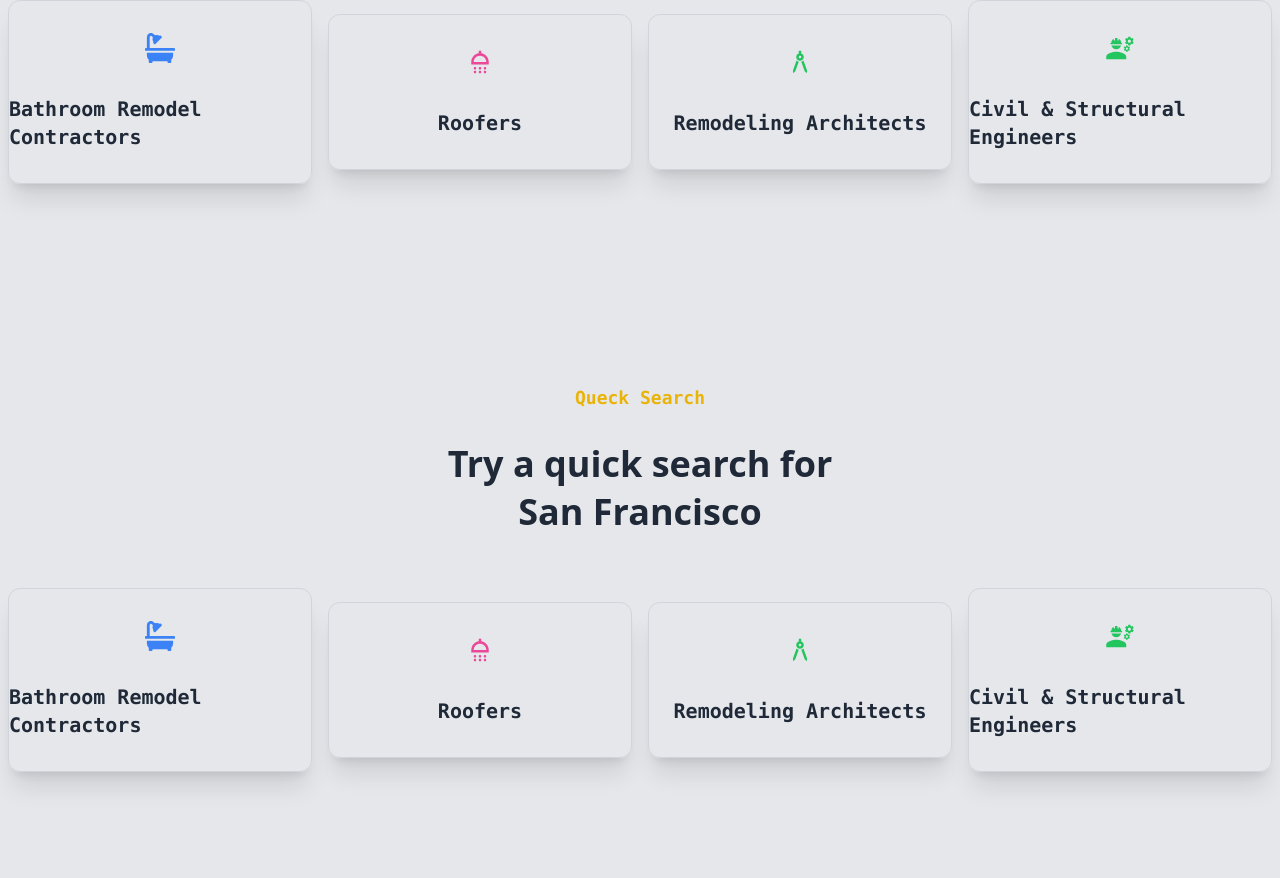
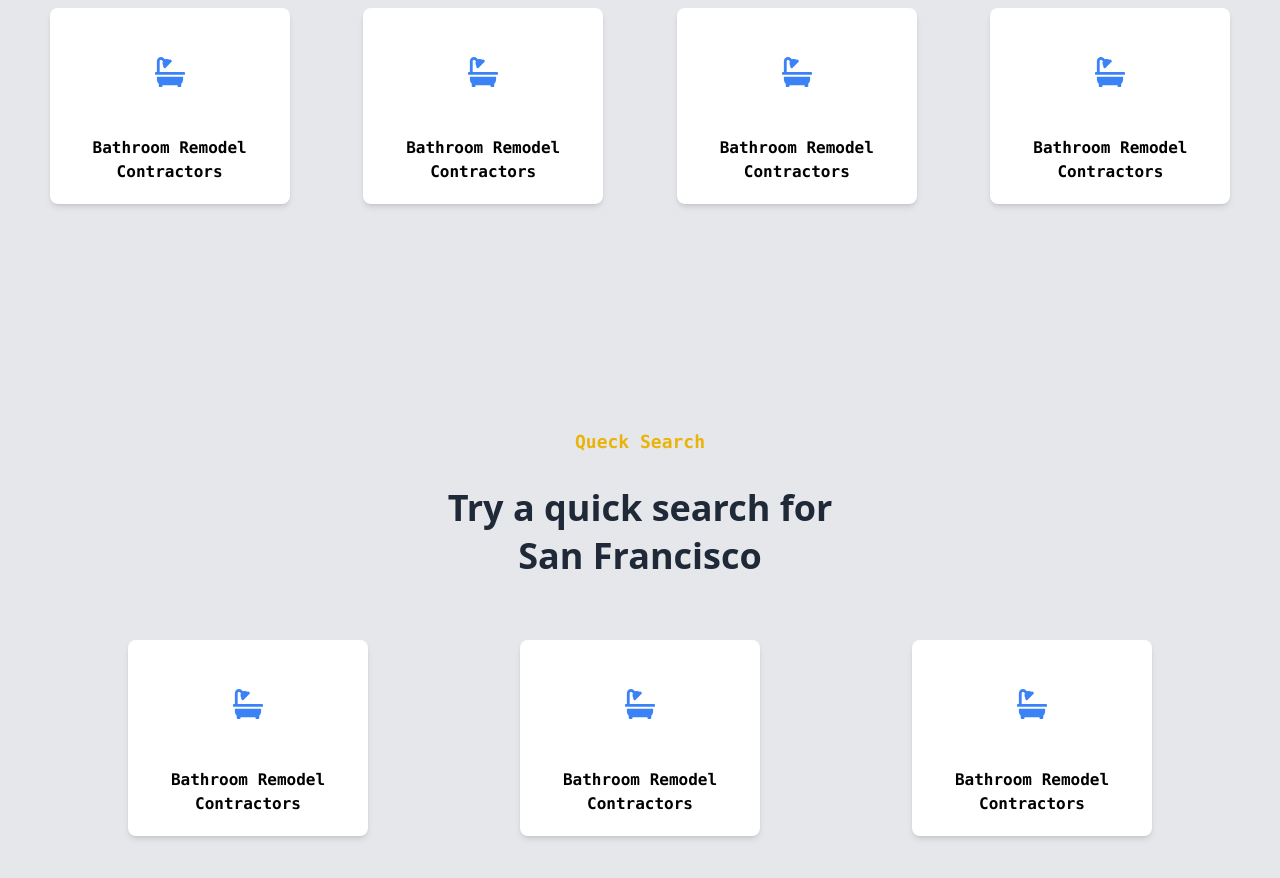
Before and after one commit to prashant5025/tailwind, a React (Create React App) app: page / in a window 1280 px wide. Shown: the part 1640-2518 px from the top of the page. Built offline with nearby package versions, Linux system fonts and the light colour scheme.

Commit message:
card done

```diff
--- a/src/App.js
+++ b/src/App.js
@@ -1,9 +1,9 @@
 import Navbar from './components/Navbar';
 import Hero from './components/Hero';
 import About from './components/About';
-function App() {
 
 
+function App() {
   return (
     <div className='App'>
       <Navbar />
--- a/src/components/About.jsx
+++ b/src/components/About.jsx
@@ -5,7 +5,7 @@ import {FaBath} from 'react-icons/fa'
 const About = () => {
   return (
     <>
-        <div className=' flex  flex-col w-full h-[1240px] bg-gray-200'>
+        <div className='flex flex-col w-full h-[1240px] bg-gray-200'>
           <div className='mt-[100px] mb-8 '>
             <h6 className='font-mono text-lg font-bold text-yellow-500 text-center'>Queck Search</h6>
           </div>
@@ -14,7 +14,40 @@ const About = () => {
             <h1 className='text-4xl text-gray-800 font-sans font-bold my-2 font-mono'>San Francisco</h1>
           </div>
 
-          <div className='grid md:grid-cols-4 gap-4 px-2 items-center mt-12 text-gray-800'>
+          <div className='flex flex-wrap justify-evenly mt-8'>
+            <div className='flex flex-col sm:w-60 bg-white  rounded-lg shadow-md w-full m-6 justify-center items-center overflow-hidden hover:bg-slate-900 hover:text-white transition-all duration-500 '>
+              <FaBath className='text-blue-500 h-20 m-6 ' size={30}/>
+              <p className='text-center px-2 pb-5 font-mono font-bold'>Bathroom Remodel Contractors</p>
+
+            </div>
+            <div className='flex flex-col sm:w-60 bg-white  rounded-lg shadow-md w-full m-6 justify-center items-center overflow-hidden hover:bg-slate-900 hover:text-white transition-all duration-500 '>
+              <FaBath className='text-blue-500 h-20 m-6 ' size={30}/>
+              <p className='text-center px-2 pb-5 font-mono font-bold'>Bathroom Remodel Contractors</p>
+
+            </div>
+            <div className='flex flex-col sm:w-60 bg-white  rounded-lg shadow-md w-full m-6 justify-center items-center overflow-hidden hover:bg-slate-900 hover:text-white transition-all duration-500 '>
+              <FaBath className='text-blue-500 h-20 m-6 ' size={30}/>
+              <p className='text-center px-2 pb-5 font-mono font-bold'>Bathroom Remodel Contractors</p>
+
+            </div>
+            <div className='flex flex-col sm:w-60 bg-white  rounded-lg shadow-md w-full m-6 justify-center items-center overflow-hidden hover:bg-slate-900 hover:text-white transition-all duration-500 '>
+              <FaBath className='text-blue-500 h-20 m-6 ' size={30}/>
+              <p className='text-center px-2 pb-5 font-mono font-bold'>Bathroom Remodel Contractors</p>
+
+            </div>
+          </div>
+
+
+
+          <div className='mt-[200px] mb-8 '>
+            <h6 className='font-mono text-lg font-bold text-yellow-500 text-center'>Queck Search</h6>
+          </div>
+          <div className='text-center'>
+            <h1 className='text-4xl text-gray-800 font-sans font-bold font-mono'>Try a quick search for</h1>
+            <h1 className='text-4xl text-gray-800 font-sans font-bold my-2 font-mono'>San Francisco</h1>
+          </div>
+
+          {/* <div className='grid md:grid-cols-4 gap-4 px-2 items-center mt-12 text-gray-800'>
             <div className='flex flex-col justify-center items-center border border-gray-300 py-8 rounded-xl shadow-xl  hover:text-white hover:bg-slate-900 '>
               <FaBath className='text-blue-500' size={30}/>
               <p className='font-bold font-mono text-xl mt-8'>Bathroom Remodel Contractors</p>
@@ -33,37 +66,24 @@ const About = () => {
             </div>
 
 
-          </div>
+          </div> */}
 
+          <div className='flex flex-wrap justify-evenly mt-8'>
+            <div className='flex flex-col sm:w-60 bg-white  rounded-lg shadow-md w-full m-6 justify-center items-center overflow-hidden hover:bg-slate-900 hover:text-white transition-all duration-500 '>
+              <FaBath className='text-blue-500 h-20 m-6 ' size={30}/>
+              <p className='text-center px-2 pb-5 font-mono font-bold'>Bathroom Remodel Contractors</p>
 
+            </div>
+            <div className='flex flex-col sm:w-60 bg-white  rounded-lg shadow-md w-full m-6 justify-center items-center overflow-hidden hover:bg-slate-900 hover:text-white transition-all duration-500 '>
+              <FaBath className='text-blue-500 h-20 m-6 ' size={30}/>
+              <p className='text-center px-2 pb-5 font-mono font-bold'>Bathroom Remodel Contractors</p>
 
-          <div className='mt-[200px] mb-8 '>
-            <h6 className='font-mono text-lg font-bold text-yellow-500 text-center'>Queck Search</h6>
-          </div>
-          <div className='text-center'>
-            <h1 className='text-4xl text-gray-800 font-sans font-bold font-mono'>Try a quick search for</h1>
-            <h1 className='text-4xl text-gray-800 font-sans font-bold my-2 font-mono'>San Francisco</h1>
-          </div>
+            </div>
+            <div className='flex flex-col sm:w-60 bg-white  rounded-lg shadow-md w-full m-6 justify-center items-center overflow-hidden hover:bg-slate-900 hover:text-white transition-all duration-500 '>
+              <FaBath className='text-blue-500 h-20 m-6 ' size={30}/>
+              <p className='text-center px-2 pb-5 font-mono font-bold'>Bathroom Remodel Contractors</p>
 
-          <div className='grid md:grid-cols-4 gap-4 px-2 items-center mt-12 text-gray-800'>
-            <div className='flex flex-col justify-center items-center border border-gray-300 py-8 rounded-xl shadow-xl  hover:text-white hover:bg-slate-900 '>
-              <FaBath className='text-blue-500' size={30}/>
-              <p className='font-bold font-mono text-xl mt-8'>Bathroom Remodel Contractors</p>
             </div>
-            <div className='flex flex-col justify-center items-center border border-gray-300 py-8 rounded-xl shadow-xl  hover:text-white hover:bg-slate-900 '>
-              <MdOutlineShower className='text-pink-500 ' size={30}/>
-              <p className='font-bold font-mono text-xl mt-8'>Roofers</p>
-            </div>
-            <div className='flex flex-col justify-center items-center border border-gray-300 py-8 rounded-xl shadow-xl  hover:text-white hover:bg-slate-900 '>
-              <MdOutlineArchitecture className='text-green-500' size={30}/>
-              <p className='font-bold font-mono text-xl mt-8'>Remodeling Architects</p>
-            </div>
-            <div className='flex flex-col justify-center items-center border border-gray-300 py-8 rounded-xl shadow-xl hover:text-white hover:bg-slate-900 '>
-              <MdEngineering className='text-green-500' size={30}/>
-              <p className='font-bold font-mono text-xl mt-8'>Civil & Structural Engineers</p>
-            </div>
-
-
           </div>
 
 
```
